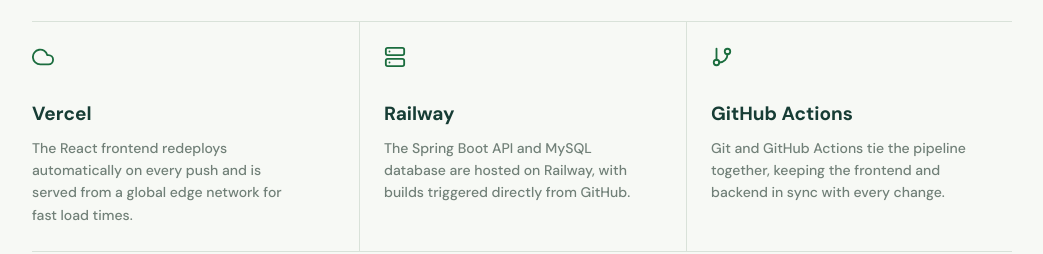
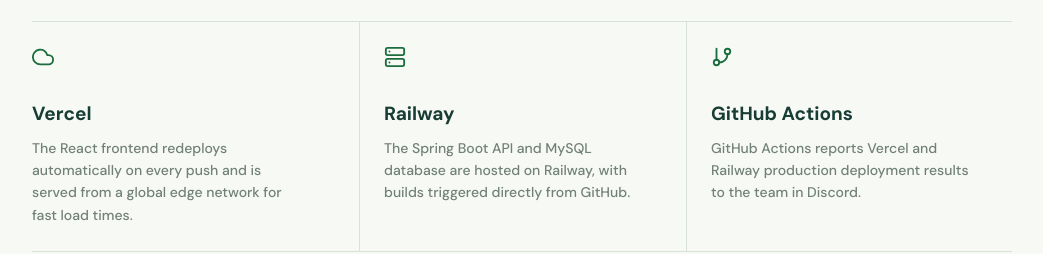
Before and after one commit to joaovictorbarrera/WhichBin-Orlando, a React (Vite) app in the folder whichbin-client/: page /about in a window 1280 px wide. Shown: the part 2680-2934 px from the top of the page, without its empty margins (118-1161 px from the left). Built offline with nearby package versions, Linux system fonts and the light colour scheme; no server answers.

Commit message:
Changed about page github actions description

```diff
--- a/whichbin-client/src/pages/About.tsx
+++ b/whichbin-client/src/pages/About.tsx
@@ -178,7 +178,7 @@
             <article>
               <FiGitBranch aria-hidden="true" />
               <h3>GitHub Actions</h3>
-              <p>Git and GitHub Actions tie the pipeline together, keeping the frontend and backend in sync with every change.</p>
+              <p>GitHub Actions reports Vercel and Railway production deployment results to the team in Discord.</p>
             </article>
           </div>
         </div>
```
